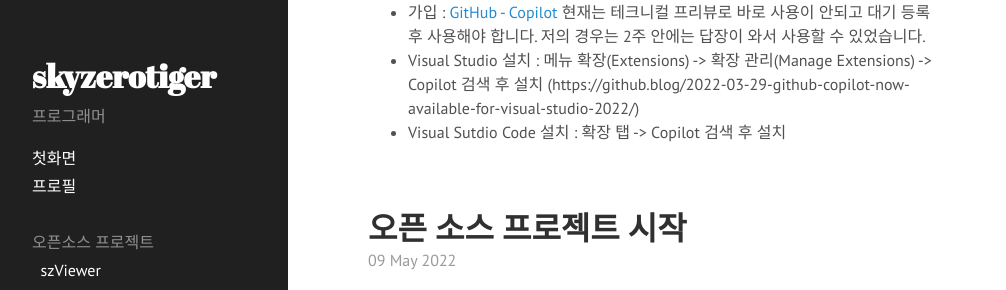
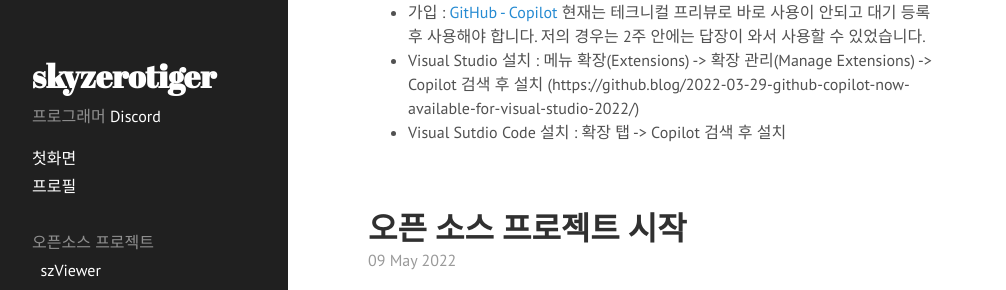
Before and after one commit to skyzerotiger/skyzerotiger.github.io, a Jekyll site: the page built from index.html, in a window 1280 px wide. Shown: the part 520-810 px from the top of the page, without its empty margins (0-1006 px from the left). Built offline with Jekyll 4.4.1, drawn with Linux system fonts in a browser that asks for light colours; the list of posts is cut into pages by our own code.

Commit message:
Update sidebar.html

```diff
--- a/_includes/sidebar.html
+++ b/_includes/sidebar.html
@@ -6,7 +6,7 @@
           {{ site.title }}
         </a>
       </h1>
-      <p class="lead">{{ site.description }}</p>
+      <p class="lead">{{ site.description }}  <a href="https://discord.com/invite/uxJXzNAkd6">Discord</a></p>
     </div>
 
     <nav class="sidebar-nav">
```
